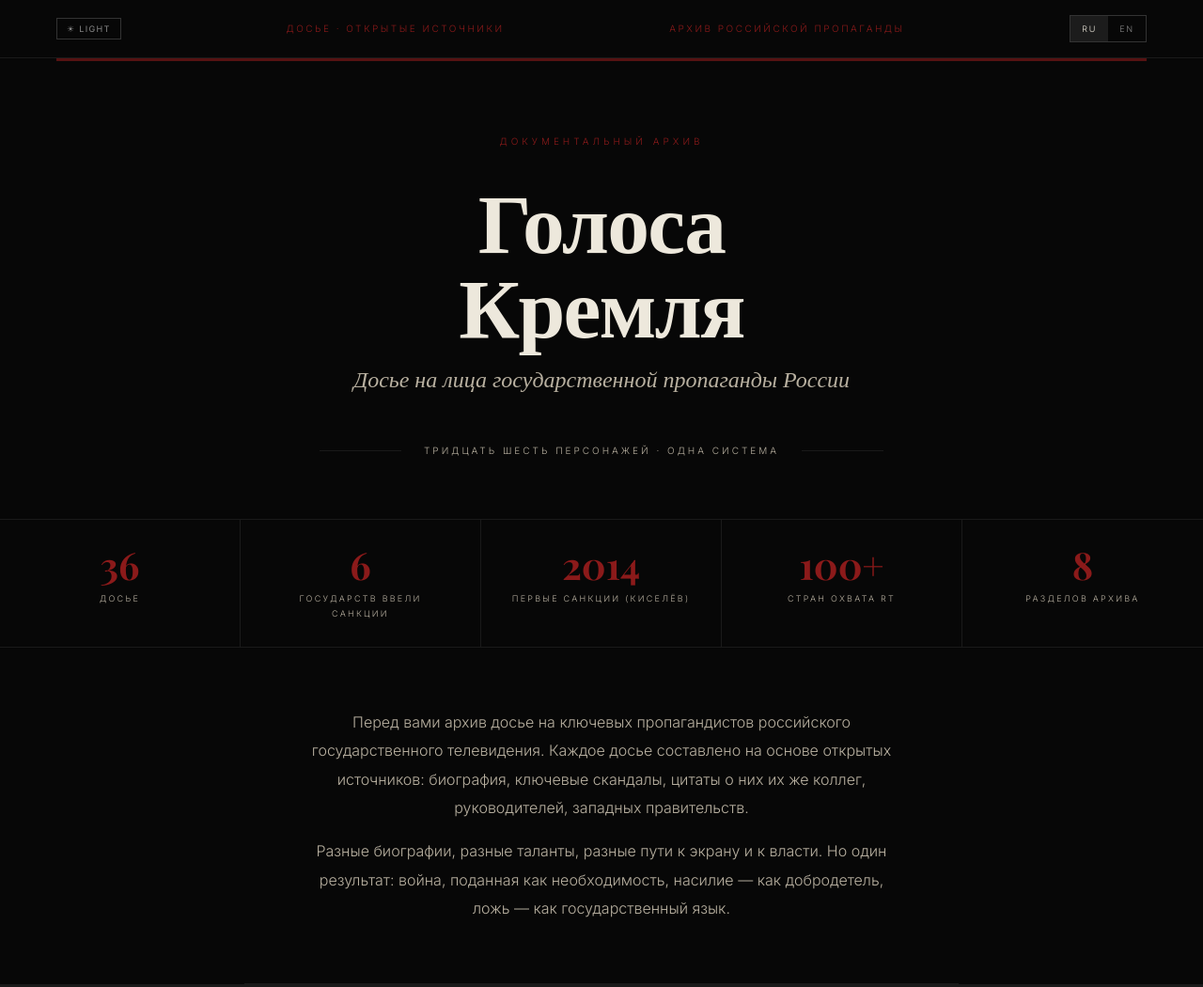
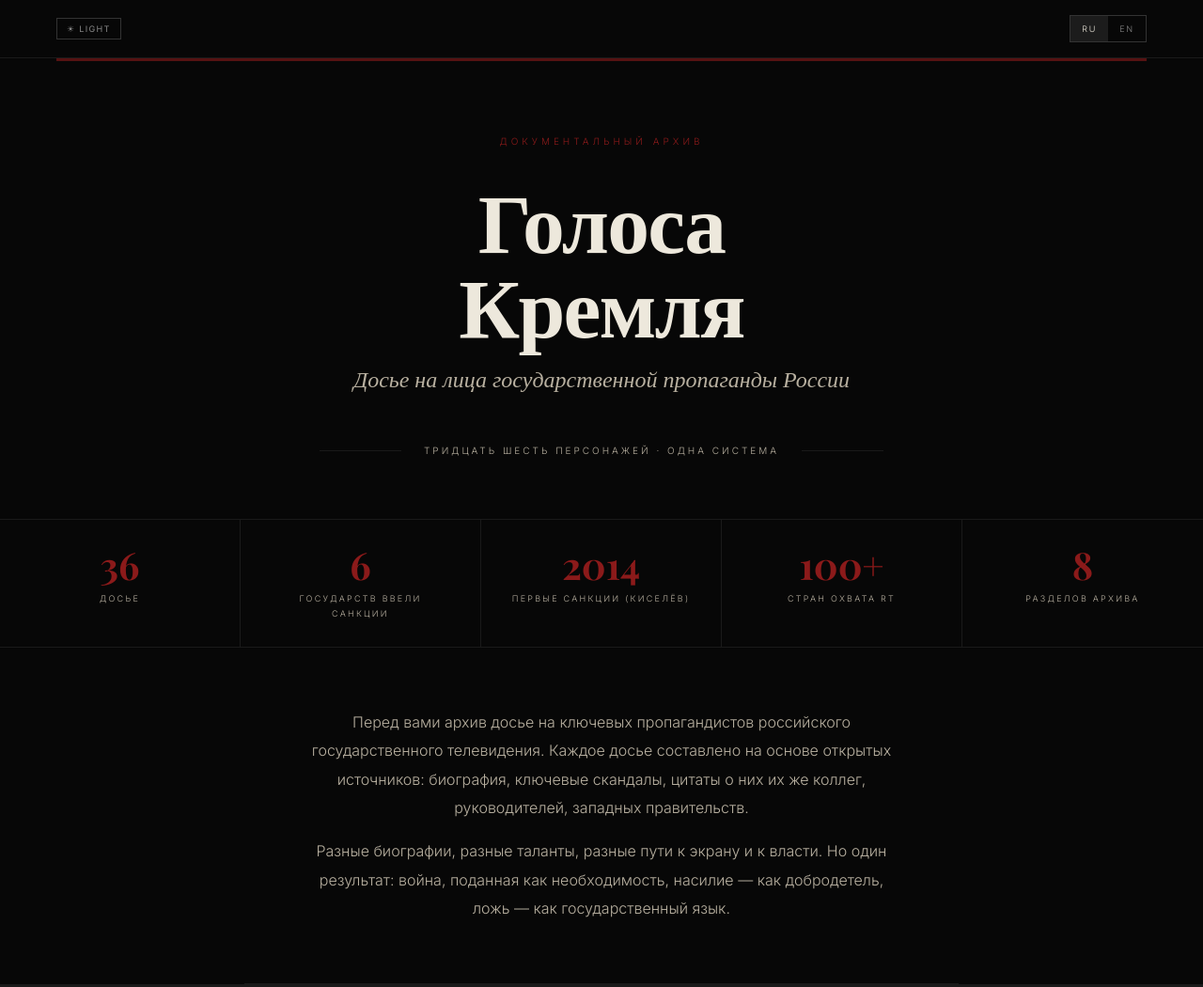
Before and after one commit to cycterna2222288888-ai/cremle, a website: page index.html in a window 1280 px wide. Shown: the top 1050 px of the page at 94% size. Drawn offline with nearby package versions, Linux system fonts and the light colour scheme; a web font is replaced by a local one.

Commit message:
fix(ui): remove extra text from topbar for cleaner mobile view

```diff
--- a/index.html
+++ b/index.html
@@ -619,8 +619,6 @@
 <!-- TOP BAR -->
 <main id="main-content">
 <div class="topbar"><button id="theme-toggle" onclick="(function(){var t=document.documentElement.dataset.theme==='light'?'dark':'light';document.documentElement.dataset.theme=t;localStorage.setItem('theme',t);document.getElementById('theme-toggle').title=t==='light'?'Switch to dark':'Switch to light';})()" title="Switch to light" style="background:none;border:1px solid #333;color:#888;font-size:9px;letter-spacing:0.15em;text-transform:uppercase;padding:5px 10px;cursor:pointer;font-family:'Inter',sans-serif;transition:all 0.2s" onmouseover="this.style.color='var(--paper)'" onmouseout="this.style.color='#888'">☀ Light</button>
-  <span>Досье · Открытые источники</span>
-  <span>Архив российской пропаганды</span>
   <div class="lang-switch">
     <a href="index.html" class="active">RU</a>
     <a href="index-en.html">EN</a>
```
Also changed, not shown: index-en.html (+0 -1 lines).
